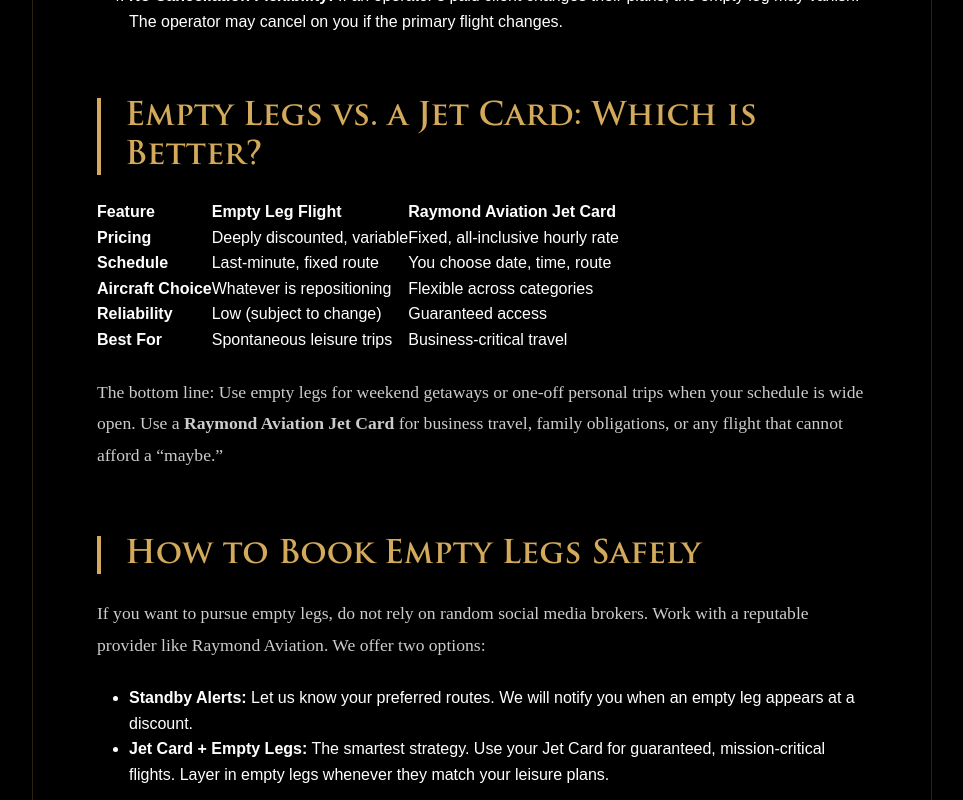
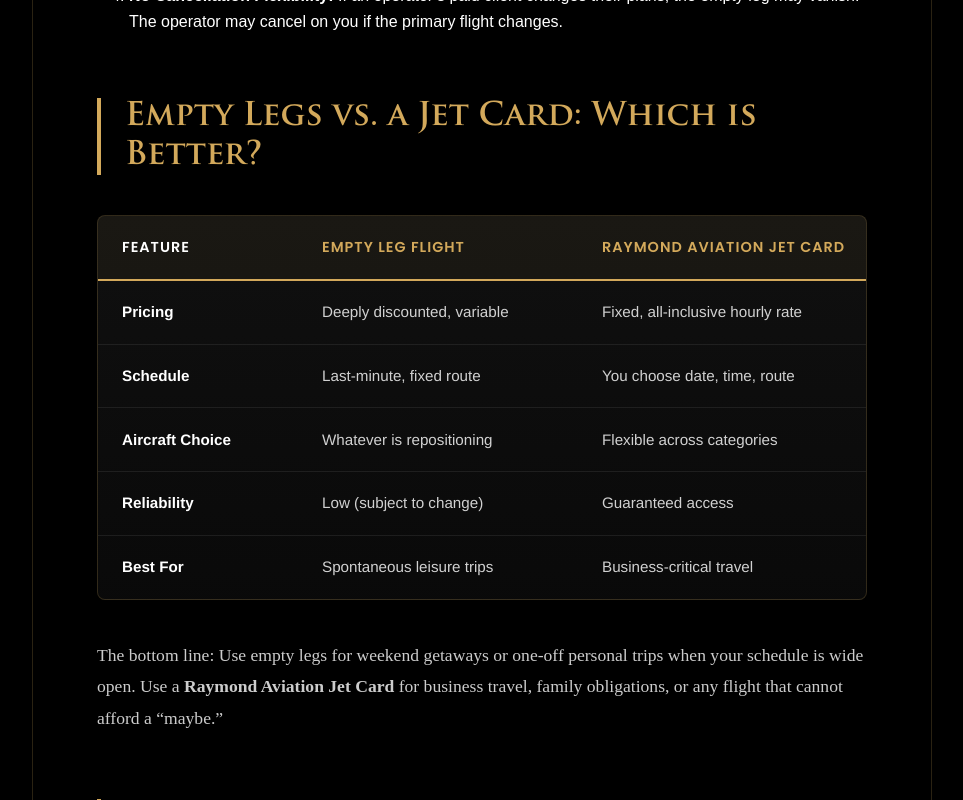
Before and after one commit to psychonimus/raymond-aviation, a React (Vite) app: page /blogs/empty-leg-flights in a window 1280 px wide. Shown: the part 1982-2782 px from the top of the page, without its empty margins (158-1121 px from the left). Built offline with nearby package versions, Linux system fonts and the light colour scheme; a web font is replaced by a local one; what airport-codes would draw is missing.

Commit message:
blog table layout fixed

```diff
--- a/src/components/FullBlogs/BlogStyles.css
+++ b/src/components/FullBlogs/BlogStyles.css
@@ -173,6 +173,96 @@
   }
 }
 
+/* Table Styles */
+.blog-post-table-wrapper {
+  margin: 2.5rem 0;
+  overflow-x: auto;
+  border-radius: 8px;
+  border: 1px solid rgba(211, 169, 91, 0.2);
+  background: linear-gradient(180deg, rgba(20, 20, 20, 0.8) 0%, rgba(10, 10, 10, 0.95) 100%);
+  box-shadow: 0 10px 30px rgba(0, 0, 0, 0.5);
+  backdrop-filter: blur(10px);
+}
+
+/* Custom Scrollbar for Table Wrapper */
+.blog-post-table-wrapper::-webkit-scrollbar {
+  height: 6px;
+}
+.blog-post-table-wrapper::-webkit-scrollbar-track {
+  background: rgba(255, 255, 255, 0.02);
+  border-radius: 3px;
+}
+.blog-post-table-wrapper::-webkit-scrollbar-thumb {
+  background: rgba(211, 169, 91, 0.25);
+  border-radius: 3px;
+  transition: background-color 0.3s ease;
+}
+.blog-post-table-wrapper::-webkit-scrollbar-thumb:hover {
+  background: rgba(211, 169, 91, 0.45);
+}
+
+.blog-post-table {
+  width: 100%;
+  border-collapse: collapse;
+  text-align: left;
+  min-width: 800px; /* Prevent squashing columns on smaller viewports */
+  font-family: 'secondary regular', Helvetica, sans-serif;
+  font-size: 0.95rem;
+}
+
+.blog-post-table th {
+  background-color: rgba(211, 169, 91, 0.05);
+  color: var(--primary);
+  font-family: 'secondary semibold', Helvetica, sans-serif;
+  font-size: 0.9rem;
+  font-weight: 600;
+  text-transform: uppercase;
+  letter-spacing: 1px;
+  padding: 1.25rem 1.5rem;
+  border-bottom: 2px solid var(--primary);
+}
+
+.blog-post-table td {
+  padding: 1.2rem 1.5rem;
+  border-bottom: 1px solid rgba(255, 255, 255, 0.08);
+  color: #d1d1d1;
+  line-height: 1.6;
+  vertical-align: top;
+}
+
+.blog-post-table td strong {
+  color: #ffffff;
+  font-weight: 600;
+}
+
+.blog-post-table tbody tr {
+  transition: background-color 0.3s ease;
+}
+
+.blog-post-table tbody tr:hover {
+  background-color: rgba(211, 169, 91, 0.03);
+}
+
+.blog-post-table tbody tr:last-child td {
+  border-bottom: none;
+}
+
+/* Column Width Distributions */
+.blog-post-table th:first-child,
+.blog-post-table td:first-child {
+  width: 25%;
+  color: #ffffff;
+  font-weight: 500;
+}
+.blog-post-table th:nth-child(2),
+.blog-post-table td:nth-child(2) {
+  width: 35%;
+}
+.blog-post-table th:nth-child(3),
+.blog-post-table td:nth-child(3) {
+  width: 40%;
+}
+
 /* Print Styles */
 @media print {
   @page {
@@ -289,4 +379,29 @@
     color: #000 !important;
     font-size: 20pt !important;
   }
+
+  /* Table Print Override */
+  .blog-post-table-wrapper {
+    overflow: visible !important;
+    border: none !important;
+    margin: 2rem 0 !important;
+    background: transparent !important;
+    box-shadow: none !important;
+  }
+  .blog-post-table {
+    min-width: 100% !important;
+    width: 100% !important;
+    border-collapse: collapse !important;
+  }
+  .blog-post-table th {
+    border-bottom: 2pt solid #000 !important;
+    background-color: #f2f2f2 !important;
+    color: #000 !important;
+    padding: 8pt 12pt !important;
+  }
+  .blog-post-table td {
+    border-bottom: 1pt solid #ddd !important;
+    color: #333 !important;
+    padding: 8pt 12pt !important;
+  }
 }
```
